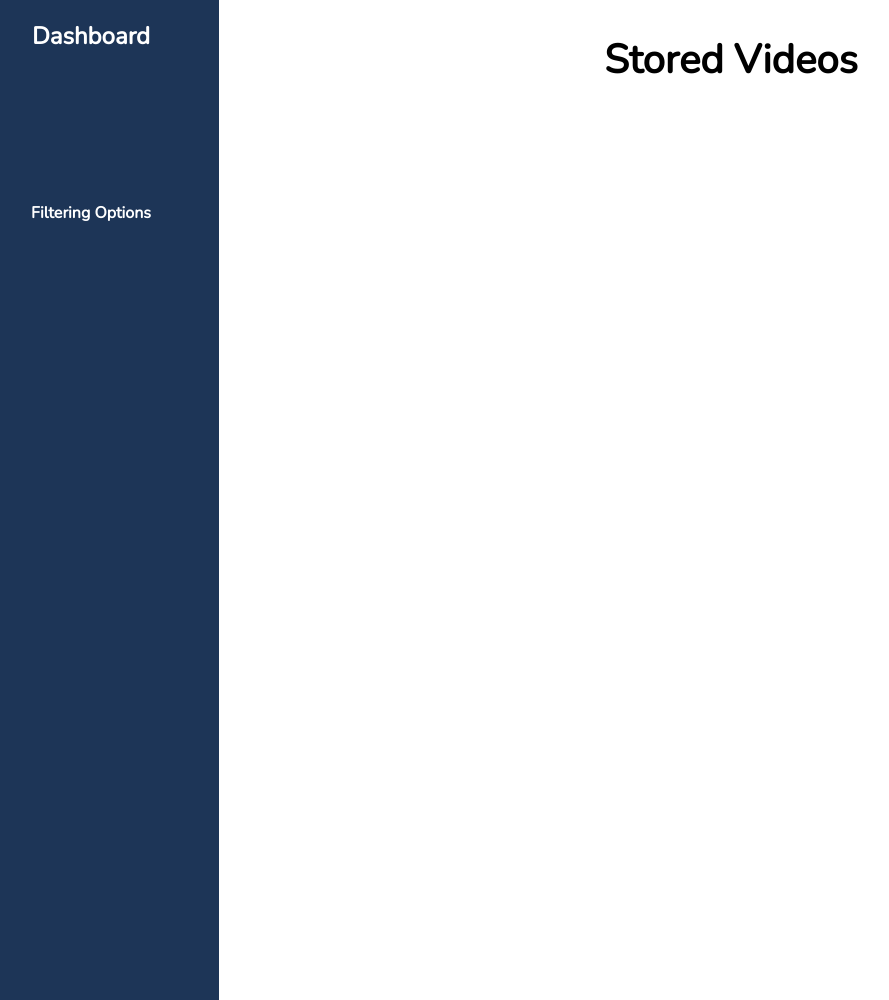
After one commit to Vaibhav-1904/FamPay_Backend-Ass, a Django app: page /dashboard/ in a window 1280 px wide. The commit adds this page. Shown: the whole page, without its empty margins (37-926 px from the left). Run offline with Django 4.2, Linux system fonts and the light colour scheme.

Commit message:
Adding dashboard view

```diff
--- a/LatestVideosAPI/urls.py
+++ b/LatestVideosAPI/urls.py
@@ -1,23 +1,10 @@
-"""LatestVideosAPI URL Configuration
-
-The `urlpatterns` list routes URLs to views. For more information please see:
-    https://docs.djangoproject.com/en/4.0/topics/http/urls/
-Examples:
-Function views
-    1. Add an import:  from my_app import views
-    2. Add a URL to urlpatterns:  path('', views.home, name='home')
-Class-based views
-    1. Add an import:  from other_app.views import Home
-    2. Add a URL to urlpatterns:  path('', Home.as_view(), name='home')
-Including another URLconf
-    1. Import the include() function: from django.urls import include, path
-    2. Add a URL to urlpatterns:  path('blog/', include('blog.urls'))
-"""
 from django.contrib import admin
 from django.urls import path
 from webApp import views
 
+
 urlpatterns = [
     path('admin/', admin.site.urls),
-    path('showVideos/', views.show_latest_videos),
+    path('showVideos/', views.VideoView.as_view()),
+    path('dashboard/', views.show_dashboard),
 ]
--- /dev/null
+++ b/webApp/static/css/dashboard.css
@@ -0,0 +1,33 @@
+@import url('https://fonts.googleapis.com/css2?family=Nunito:wght@200&display=swap');
+
+body {
+    margin: 0;
+    box-sizing: border-box;
+    /* background: rgb(103,97,236); */
+    /* background: linear-gradient(90deg, rgba(103,97,236,1) 0%, rgba(185,122,200,1) 43%, rgba(171,0,255,1) 100%); */
+    /* font-family: OpenSans-Regular; */
+    /* color: #808080 */
+    font-family: 'Nunito', sans-serif;
+}
+
+.container{
+    display: grid;
+    grid-template-columns: 20% 80%;
+}
+
+.container .dashboard{
+    color:white;
+    background-color: #1d3557;
+    height : 1000px;
+    text-align: center;
+
+}
+
+.container .content {
+    text-align: center;
+
+}
+
+.container .content h2{
+    font-size: 2.5em;
+}
--- /dev/null
+++ b/webApp/templates/main/dashboard.html
@@ -0,0 +1,29 @@
+{% load static %}
+<!DOCTYPE html>
+<html lang="en">
+<head>
+    <meta charset="UTF-8">
+    <meta http-equiv="X-UA-Compatible" content="IE=edge">
+    <meta name="viewport" content="width=device-width, initial-scale=1.0">
+    <title>Dashboard</title>
+    <link rel="stylesheet" href="{% static 'css/dashboard.css' %}" />
+</head>
+<body>
+    <div class="container">
+
+        <div class="dashboard">
+            <h2>Dashboard</h2>
+
+
+
+            <h4 style=" margin-top: 150px;">Filtering Options</h4>
+
+
+        </div>
+
+        <div class="content">
+            <h2>Stored Videos</h2>
+        </div>
+    </div>
+</body>
+</html>
--- a/webApp/views.py
+++ b/webApp/views.py
@@ -1,9 +1,26 @@
 from django.shortcuts import render
 import requests
 from django.http import JsonResponse
-from .models import video
 import json, asyncio, aiohttp
 from asgiref.sync import sync_to_async
+from rest_framework.views import APIView
+from rest_framework.response import Response
+
+from .serializers import videoSerializer
+from .models import video
+
+
+class VideoView(APIView): # Function used for displaying stored video data in a paginated response
+                            # sorted in descending order of published datetime.
+
+    def get(self, request):
+
+        show_latest_videos(request)
+
+        # converting queryset data into JSON
+        queryset = video.objects.all()
+        serializer = videoSerializer(queryset, many = True)
+        return Response(serializer.data)
 
 
 async def fetch(client, url):
@@ -24,18 +41,12 @@ async def show_latest_videos(request):
         qs = await asyncio.gather(*tasks) # qs contains the search query result in a JSON Object
 
 
-    response = qs[0]["items"] # fetching video details from JSON object as items which is returning a List
+    response = qs[0]["items"] # fetching item from JSON object
 
     await store_videos_db(response) # storing video details in database
 
-    # if you want to run the API in PostMan, uncomment the line belowJsonResponse(response, safe=False) Hand
-    # comment down the lines after the below line, since PostMan requires a JSON Object.
-    # return JsonResponse(response, safe=False)
 
-
-    # return index page with response to show videos in chronological order with paginated response
-    return render(request, 'main/index.html', {'response': response})
-
+# Below Function is used to store to videos obtained from Youtube API to our database
 @sync_to_async
 def store_videos_db(response):
     # Storing Video Details in the Database(video Model)
@@ -62,3 +73,8 @@ def store_videos_db(response):
             date_time = dt,
             thumbnail_url = url)
         obj.save()
+
+
+
+def show_dashboard(request):
+    return render(request, 'main/dashboard.html')
```
Also changed, not shown: webApp/serializers.py (added, +9 -0 lines), webApp/static/css/index.css (+51 -3 lines), webApp/templates/main/index.html (+1 -63 lines).
